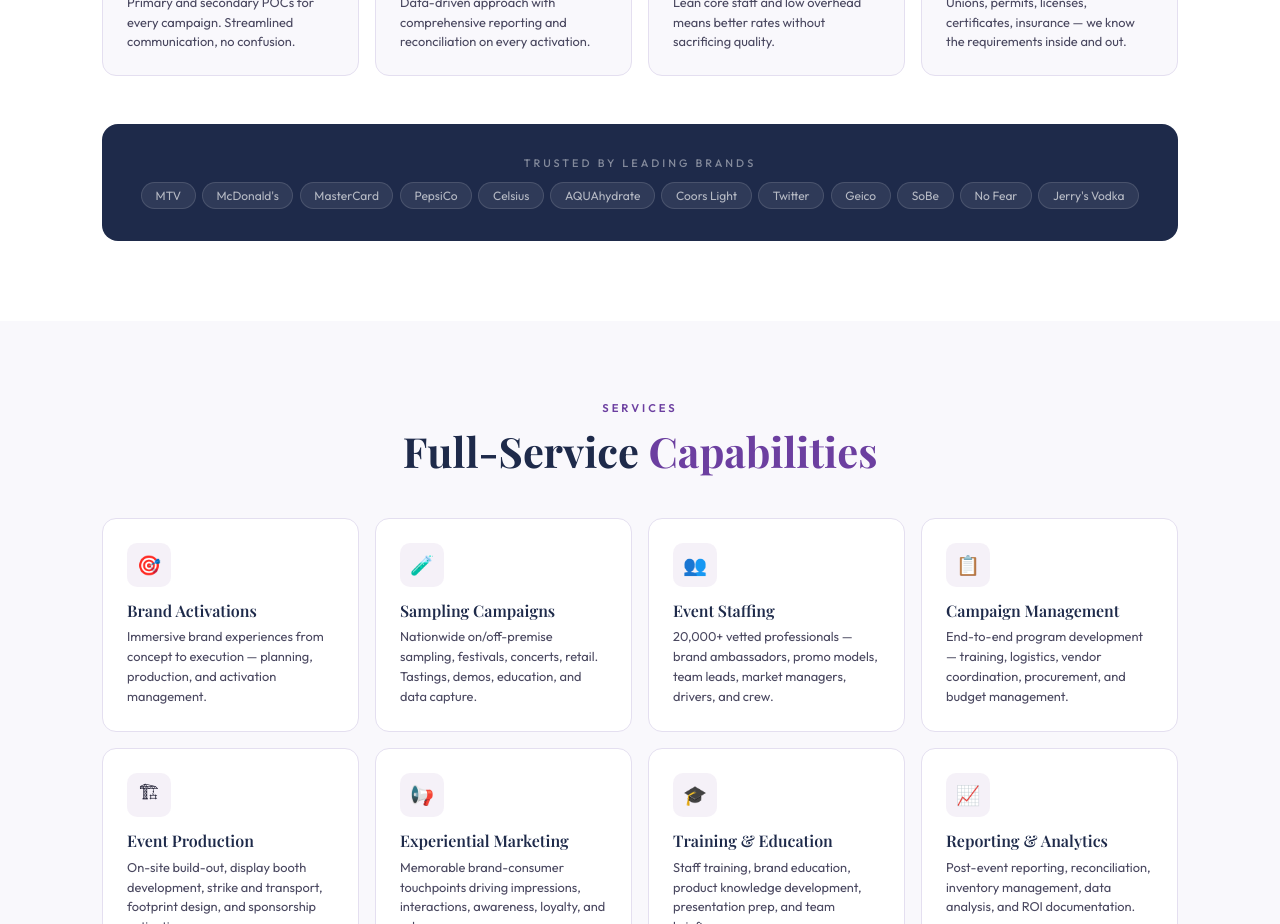
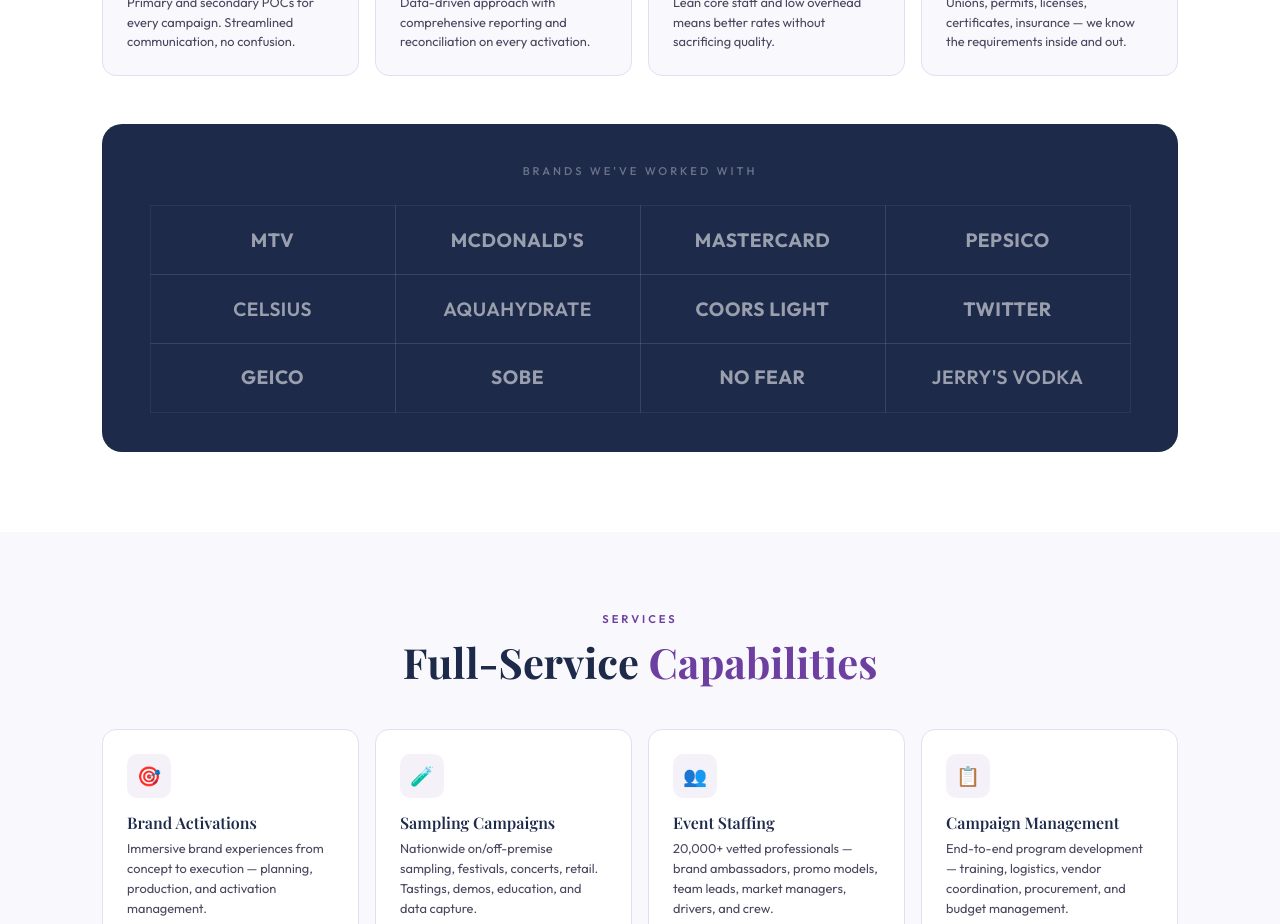
Before and after one commit to StressFreeGroup/Staffing, a React (Vite) app: page / in a window 1280 px wide. Shown: the part 980-1904 px from the top of the page. Built offline with nearby package versions, Linux system fonts and the light colour scheme.

Commit message:
Brand wall grid

```diff
--- a/src/components/About.jsx
+++ b/src/components/About.jsx
@@ -1,6 +1,19 @@
 import s from './About.module.css'
 
-const brands = ['MTV',"McDonald's",'MasterCard','PepsiCo','Celsius','AQUAhydrate','Coors Light','Twitter','Geico','SoBe','No Fear',"Jerry's Vodka"]
+const brands = [
+  { name: 'MTV', weight: 900 },
+  { name: "McDonald's", weight: 700 },
+  { name: 'MasterCard', weight: 700 },
+  { name: 'PepsiCo', weight: 700 },
+  { name: 'Celsius', weight: 600 },
+  { name: 'AQUAhydrate', weight: 600 },
+  { name: 'Coors Light', weight: 700 },
+  { name: 'Twitter', weight: 700 },
+  { name: 'Geico', weight: 700 },
+  { name: 'SoBe', weight: 800 },
+  { name: 'No Fear', weight: 800 },
+  { name: "Jerry's Vodka", weight: 600 },
+]
 
 export default function About() {
   return (
@@ -33,9 +46,15 @@ export default function About() {
             <p>Unions, permits, licenses, certificates, insurance — we know the requirements inside and out.</p>
           </div>
         </div>
-        <div className={`${s.brands} reveal`}>
-          <h5>Trusted by Leading Brands</h5>
-          <div className={s.tags}>{brands.map(b => <span key={b} className={s.tag}>{b}</span>)}</div>
+        <div className={`${s.brandWall} reveal`}>
+          <h5>Brands We've Worked With</h5>
+          <div className={s.brandGrid}>
+            {brands.map(b => (
+              <div key={b.name} className={s.brandCell}>
+                <span style={{ fontWeight: b.weight }}>{b.name}</span>
+              </div>
+            ))}
+          </div>
         </div>
       </div>
     </section>
--- a/src/components/About.module.css
+++ b/src/components/About.module.css
@@ -11,10 +11,68 @@
 .cardIcon { width: 40px; height: 40px; background: rgba(108,63,160,0.08); border-radius: 10px; display: flex; align-items: center; justify-content: center; font-size: 1.1rem; margin-bottom: 0.75rem; }
 .card h4 { font-family: 'Playfair Display', serif; font-size: 0.95rem; font-weight: 600; color: var(--navy); margin-bottom: 0.35rem; }
 .card p { font-size: 0.8rem; color: var(--text-mid); line-height: 1.5; }
-.brands { text-align: center; padding: 2rem; background: var(--navy); border-radius: 16px; }
-.brands h5 { font-size: 0.68rem; letter-spacing: 3px; text-transform: uppercase; color: rgba(255,255,255,0.45); font-weight: 500; margin-bottom: 0.75rem; }
-.tags { display: flex; flex-wrap: wrap; justify-content: center; gap: 0.4rem; }
-.tag { background: rgba(255,255,255,0.08); border: 1px solid rgba(255,255,255,0.12); padding: 0.3rem 0.85rem; border-radius: 100px; font-size: 0.75rem; color: rgba(255,255,255,0.65); transition: all 0.2s; }
-.tag:hover { border-color: var(--purple-light); color: var(--purple-light); }
-@media (max-width: 900px) { .grid { grid-template-columns: 1fr 1fr; } }
-@media (max-width: 500px) { .grid { grid-template-columns: 1fr; } }
+
+/* Brand Wall */
+.brandWall {
+  background: var(--navy);
+  border-radius: 20px;
+  padding: 2.5rem 3rem;
+  overflow: hidden;
+}
+
+.brandWall h5 {
+  font-size: 0.7rem;
+  letter-spacing: 3px;
+  text-transform: uppercase;
+  color: rgba(255, 255, 255, 0.35);
+  font-weight: 500;
+  text-align: center;
+  margin-bottom: 1.75rem;
+}
+
+.brandGrid {
+  display: grid;
+  grid-template-columns: repeat(4, 1fr);
+  gap: 0;
+}
+
+.brandCell {
+  display: flex;
+  align-items: center;
+  justify-content: center;
+  padding: 1.4rem 1rem;
+  border: 1px solid rgba(255, 255, 255, 0.06);
+  margin: -0.5px;
+  transition: all 0.3s;
+}
+
+.brandCell:hover {
+  background: rgba(108, 63, 160, 0.12);
+}
+
+.brandCell span {
+  font-family: 'Outfit', sans-serif;
+  font-size: 1.2rem;
+  color: rgba(255, 255, 255, 0.55);
+  letter-spacing: 0.5px;
+  text-transform: uppercase;
+  transition: color 0.3s;
+  text-align: center;
+  line-height: 1.2;
+}
+
+.brandCell:hover span {
+  color: rgba(255, 255, 255, 0.9);
+}
+
+@media (max-width: 900px) {
+  .grid { grid-template-columns: 1fr 1fr; }
+  .brandGrid { grid-template-columns: repeat(3, 1fr); }
+}
+
+@media (max-width: 500px) {
+  .grid { grid-template-columns: 1fr; }
+  .brandGrid { grid-template-columns: repeat(2, 1fr); }
+  .brandWall { padding: 2rem 1.5rem; }
+  .brandCell span { font-size: 1rem; }
+}
```
